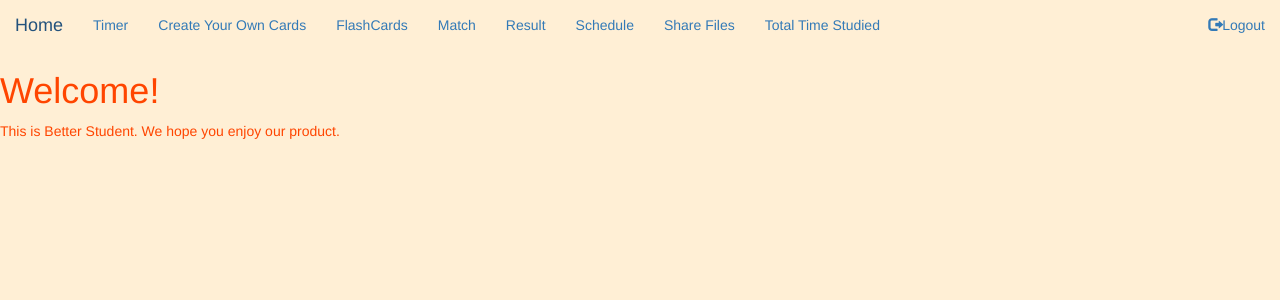
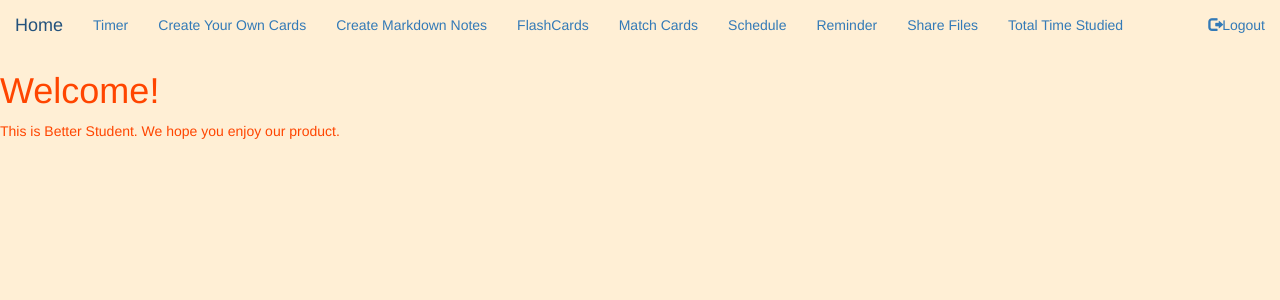
Before and after one commit to Jgoody4/Team-5, a Flask app: page /menu in a window 1280 px wide. Shown: the top 300 px of the page. Run offline with Flask 2, Linux system fonts and the light colour scheme; the visitor is signed in with stand-in values (Sample User, id 1); some libraries are stand-ins or nearby versions.

Commit message:
Added links to /markdown, /match, /reminder in nav-bar. Removed /results.

```diff
--- a/our_site/templates/menu.html
+++ b/our_site/templates/menu.html
@@ -17,10 +17,11 @@
     <ul class="nav navbar-nav">
       <li><a href="/thetimer">Timer</a></li>
       <li><a href="/createcards">Create Your Own Cards</a></li>
+      <li><a href="/markdown">Create Markdown Notes</a></li>
       <li><a href="/overheadview">FlashCards</a></li>
-      <li><a href="/match">Match</a></li>
-      <li><a href="/results">Result</a></li>
+      <li><a href="/match">Match Cards</a></li>
       <li><a href="/schedule">Schedule</a></li>
+      <li><a href="/reminder">Reminder</a></li>
       <li><a href="/share">Share Files</a></li>
       <li><a href="/totalTimeStudied">Total Time Studied</a></li>
     </ul>
```
